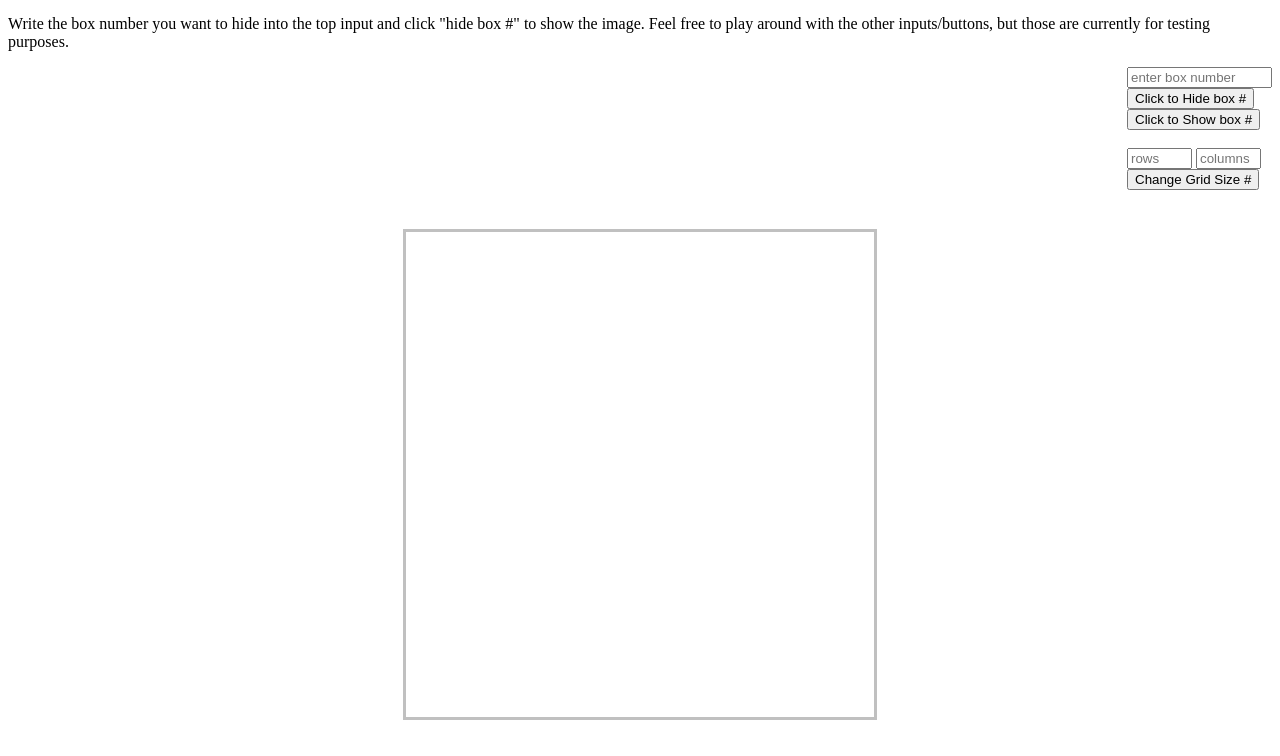
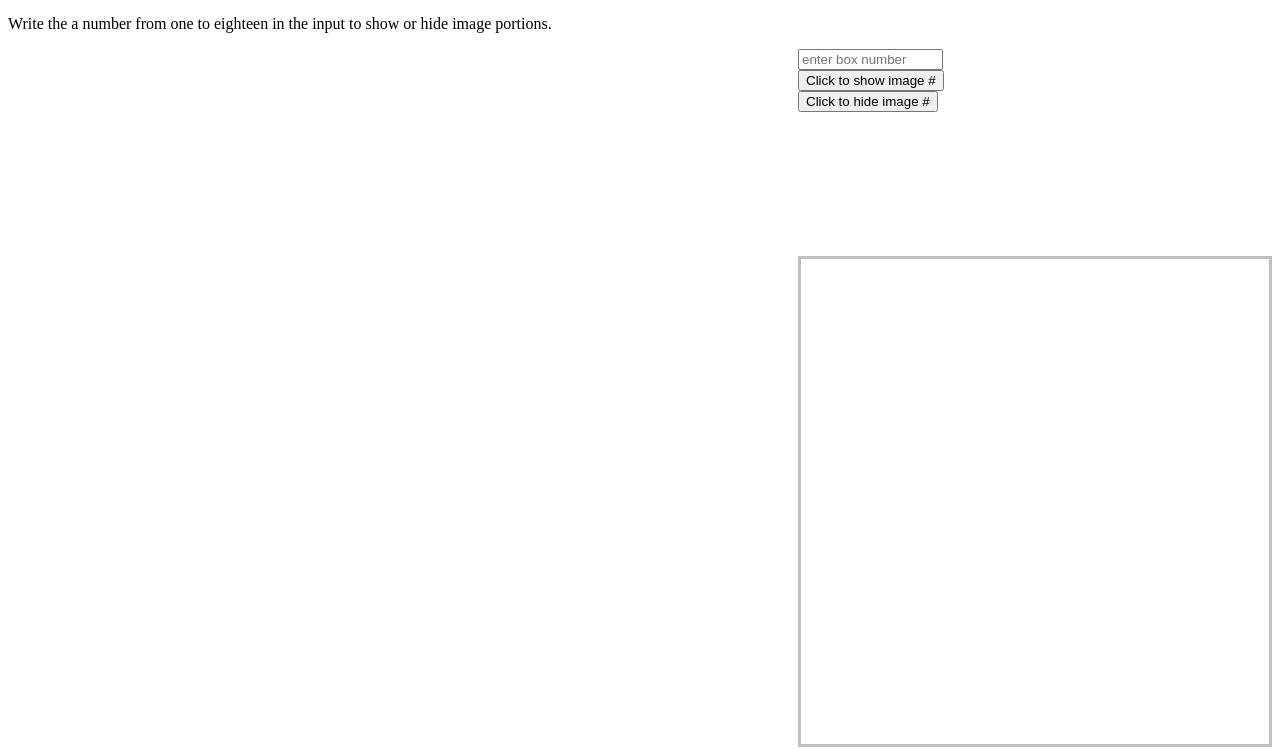
Before and after one commit to Jahnava/paint_by_number, a website: page public/html/index.html in a window 1280 px wide. Shown: the part 44-800 px from the top of the page. Drawn offline with Linux system fonts and the light colour scheme; files that its build step writes are made by us from their sources; files whose address does not match are found by name.

Commit message:
Cleaned up the html a bit

```diff
--- a/public/html/index.html
+++ b/public/html/index.html
@@ -9,28 +9,25 @@
   <body>
 
 <h3>Paint By Number</h3>
-<p> Write the box number you want to hide into the top input and click "hide box #" to show the image.
-    Feel free to play around with the other inputs/buttons, but those are currently for testing purposes.
+<p> Write the a number from one to eighteen in the input to show or hide image portions.
 </p>
 
 <div id="uiControls">
     <input type="text" id="textBox" size=15 placeholder="enter box number"></input>
     <br>
-    <button onclick="hideClick();">Click to Hide box #</button>
+    <button onclick="hideClick();">Click to show image #</button>
     <br>
-    <button onclick="showClick();">Click to Show box #</button>
+    <button onclick="showClick();">Click to hide image #</button>
 
-<br><br>
+<!-- <br><br>
     <input type="text" id="rows" size=5 placeholder="rows"></input>
     <input type="text" id="columns" size=5 placeholder="columns"></input>
-    <br>
-    <button onclick="makeGridClick();">Change  Grid Size #</button>
-</div>
+    <br> -->
+    <!-- <button onclick="makeGridClick();">Change  Grid Size #</button>
+</div> -->
 <br><br><br><br><br><br><br><br><br>
   <div class="text_container">
-    <!-- I want to keep the outer div (kitty) hidden while
-    leaving the inner divs accessable. That way we may
-    be able to display one div section at a time.   -->
+
     <div id="backgroundImage">
 
 
--- a/public/js/app.js
+++ b/public/js/app.js
@@ -17,11 +17,9 @@
 
 function calculateGrid(numRows, numCols){
 
-  // calculate how big each div has to be to fit in the image size, assuming 1 pixel border on each side
+
   gridHeight =  Math.round(imageHeight/numRows)-borderSize*2;
   gridWidth =  Math.round(imageWidth/numCols)-borderSize*2;
-  // gridHeight =  (imageHeight/numRows)-borderSize*2;
-  // gridWidth =  (imageWidth/numCols)-borderSize*2;
 
   boxHeight = gridHeight + "px";    // add px so it is a string in the right format
   boxWidth = gridWidth + "px";      // add px so it is a string in the right format
```
